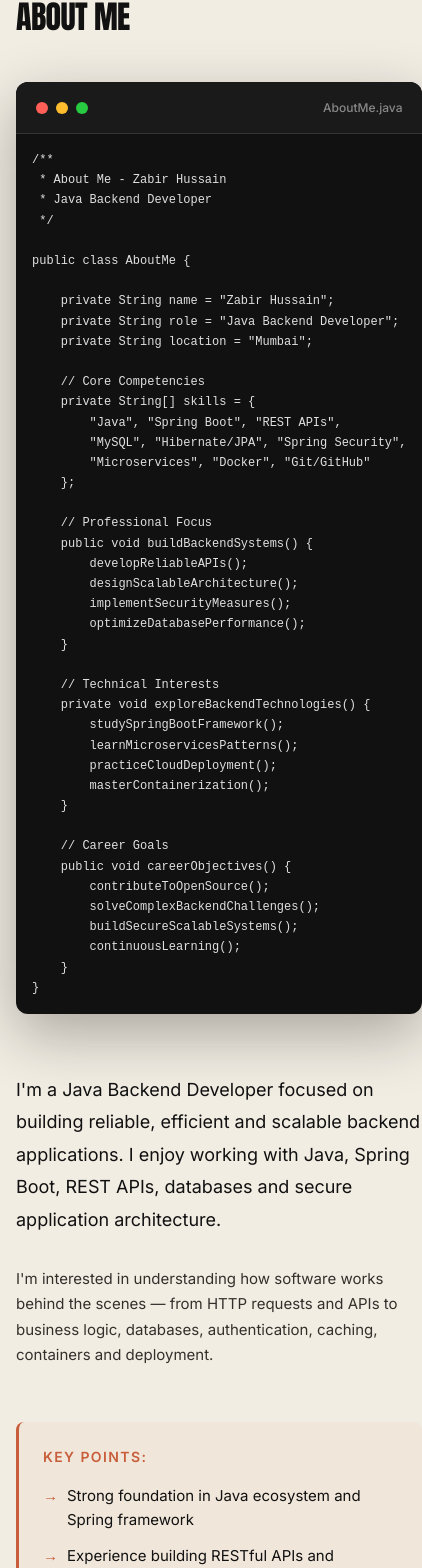
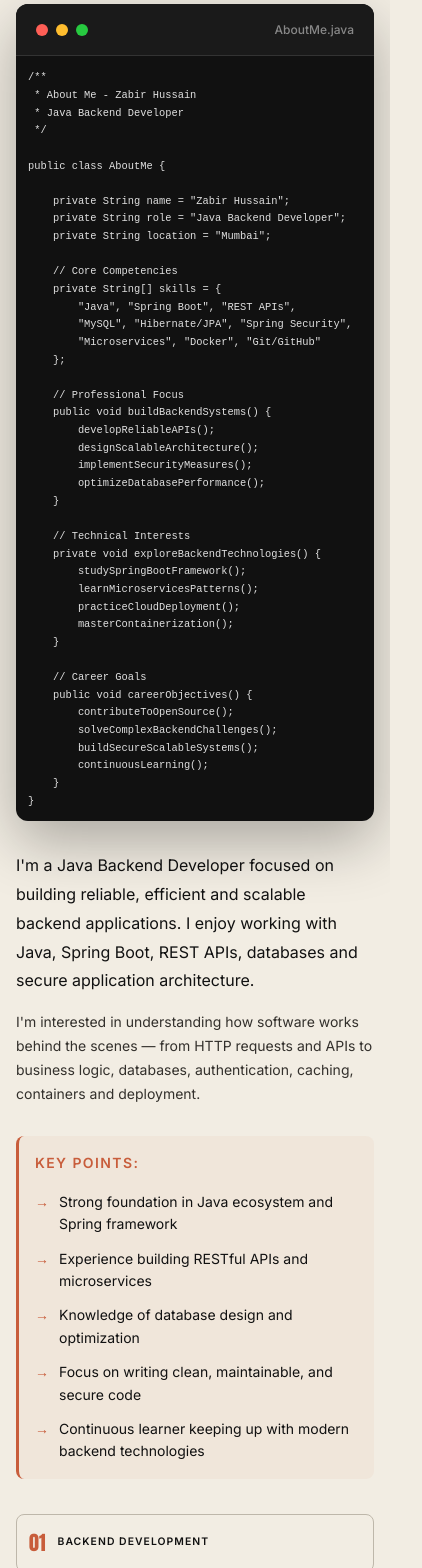
Before and after one commit to zabirhussain41/portfolio, a React app: page / in a window 390 px wide. Shown: the part 1150-2718 px from the top of the page, 422 px wide, since content can reach past the window. Built offline with nearby package versions, Linux system fonts and the light colour scheme; the HTML template or start-up script is replaced by a standard one.

Commit message:
Fix mobile spacing: reduce gap between hero and about sections, improve mobile layout

```diff
--- a/src/components/About.css
+++ b/src/components/About.css
@@ -1,7 +1,7 @@
 .about {
   background: var(--background);
   position: relative;
-  padding-top: 60px;
+  padding-top: 40px;
 }
 
 .about-header {
@@ -231,8 +231,12 @@
 }
 
 @media (max-width: 768px) {
+  .about {
+    padding-top: 20px;
+  }
+
   .about-header {
-    margin-bottom: 40px;
+    margin-bottom: 30px;
   }
 
   .about-header h2 {
@@ -247,6 +251,14 @@
     font-size: 0.9375rem;
   }
 
+  .about-content {
+    gap: 30px;
+  }
+
+  .about-text {
+    gap: 20px;
+  }
+
   .code-block {
     font-size: 0.75rem;
   }
@@ -255,3 +267,54 @@
     padding: 16px;
   }
 }
+
+@media (max-width: 480px) {
+  .about {
+    padding-top: 15px;
+  }
+
+  .about-header {
+    margin-bottom: 20px;
+  }
+
+  .about-header h2 {
+    font-size: 1.5rem;
+  }
+
+  .about-description {
+    font-size: 1rem;
+  }
+
+  .about-secondary {
+    font-size: 0.875rem;
+  }
+
+  .about-text {
+    gap: 15px;
+  }
+
+  .about-keypoints {
+    padding: 16px;
+    margin-top: 16px;
+  }
+
+  .about-keypoints li {
+    font-size: 0.875rem;
+  }
+
+  .highlight-item {
+    padding: 12px;
+  }
+
+  .highlight-text {
+    font-size: 0.65rem;
+  }
+
+  .code-content {
+    padding: 12px;
+  }
+
+  .code-block {
+    font-size: 0.65rem;
+  }
+}
```
